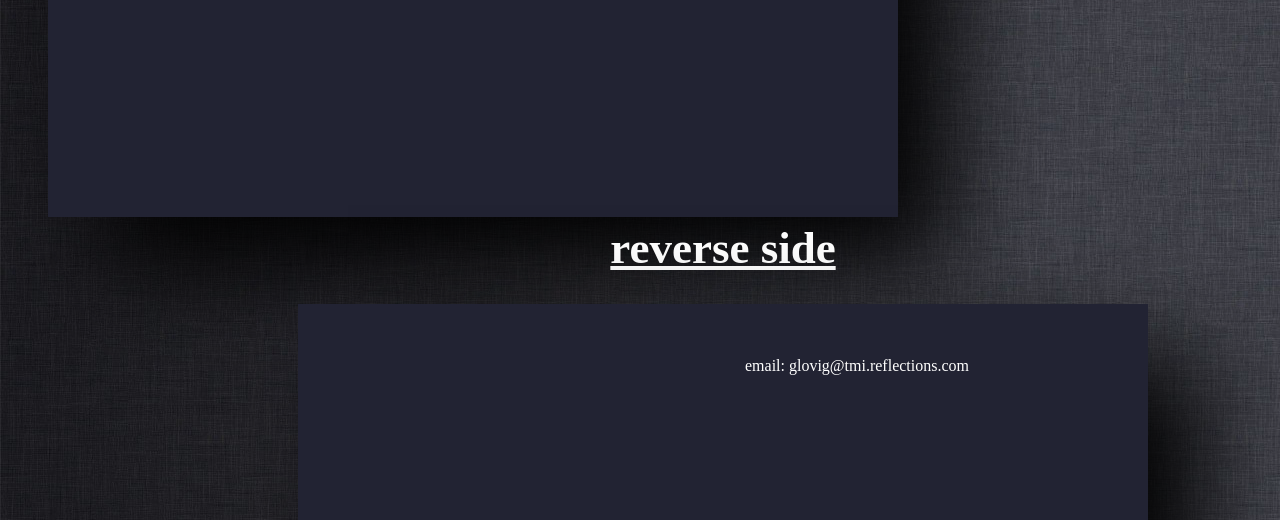
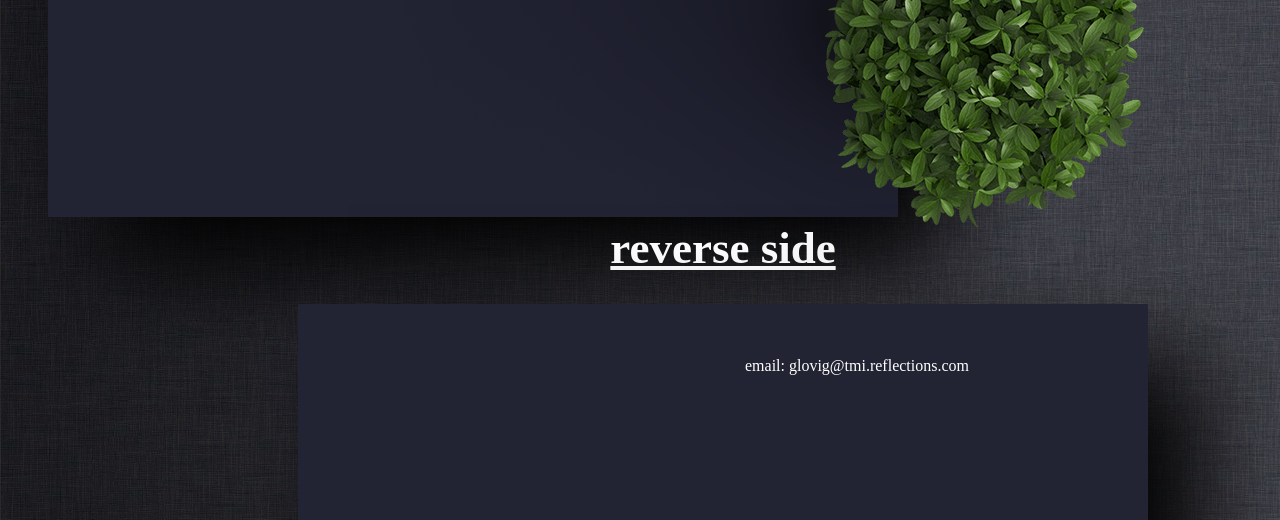
Before and after one commit to glovig/glovig.github.io, a plain HTML site: page card.html in a window 1280 px wide. Shown: the part 493-1013 px from the top of the page. Drawn offline with Linux system fonts and the light colour scheme; files whose address does not match are found by name.

Commit message:
Update card.html

```diff
--- a/card.html
+++ b/card.html
@@ -45,7 +45,7 @@
                     <td style="text-align: left"><a href=http://www.tmireflections.com target="_blank">www.tmireflectons.com</a></td>
                 </tr>
             </table>
-            <img src="img/images.png" alt="" style="position: absolute; top: 145px; left: 400px"/>
+            <img src="images.png" alt="" style="position: absolute; top: 145px; left: 400px"/>
 
         </div>
     </body>
```
